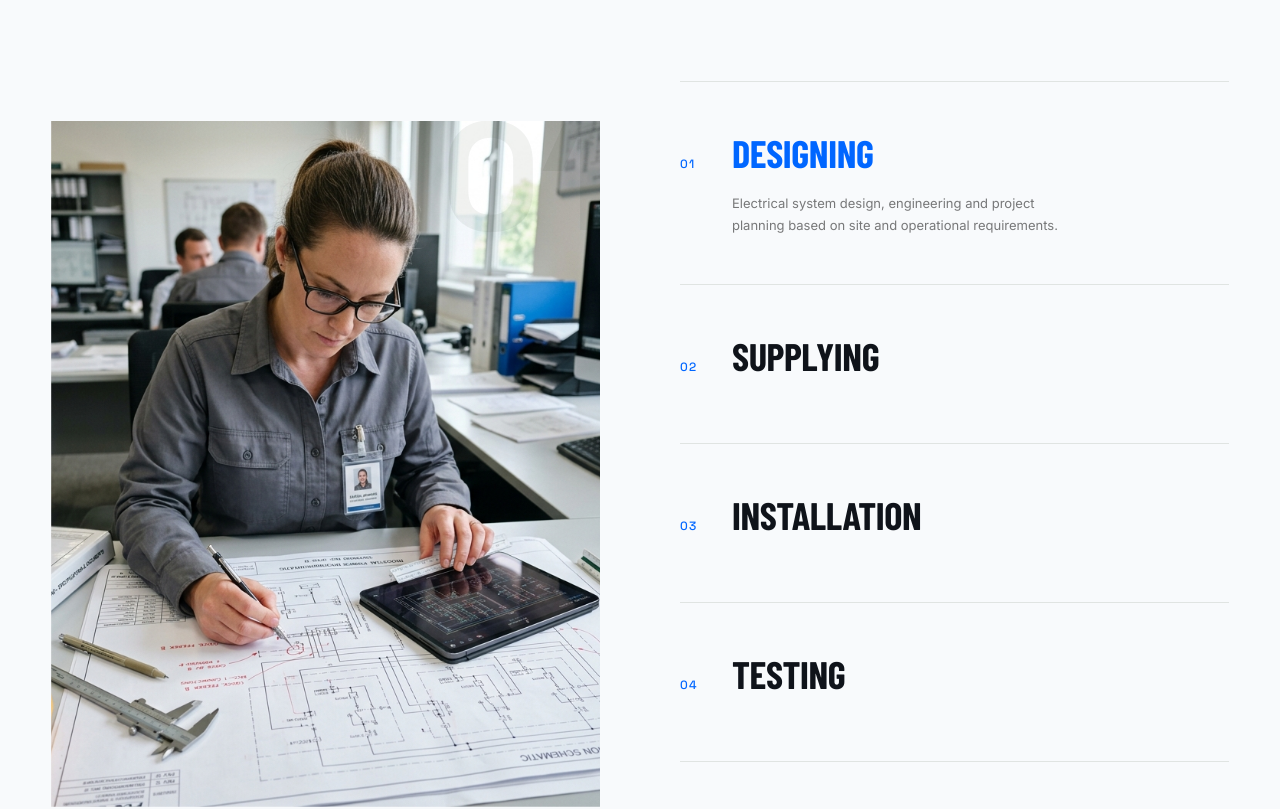
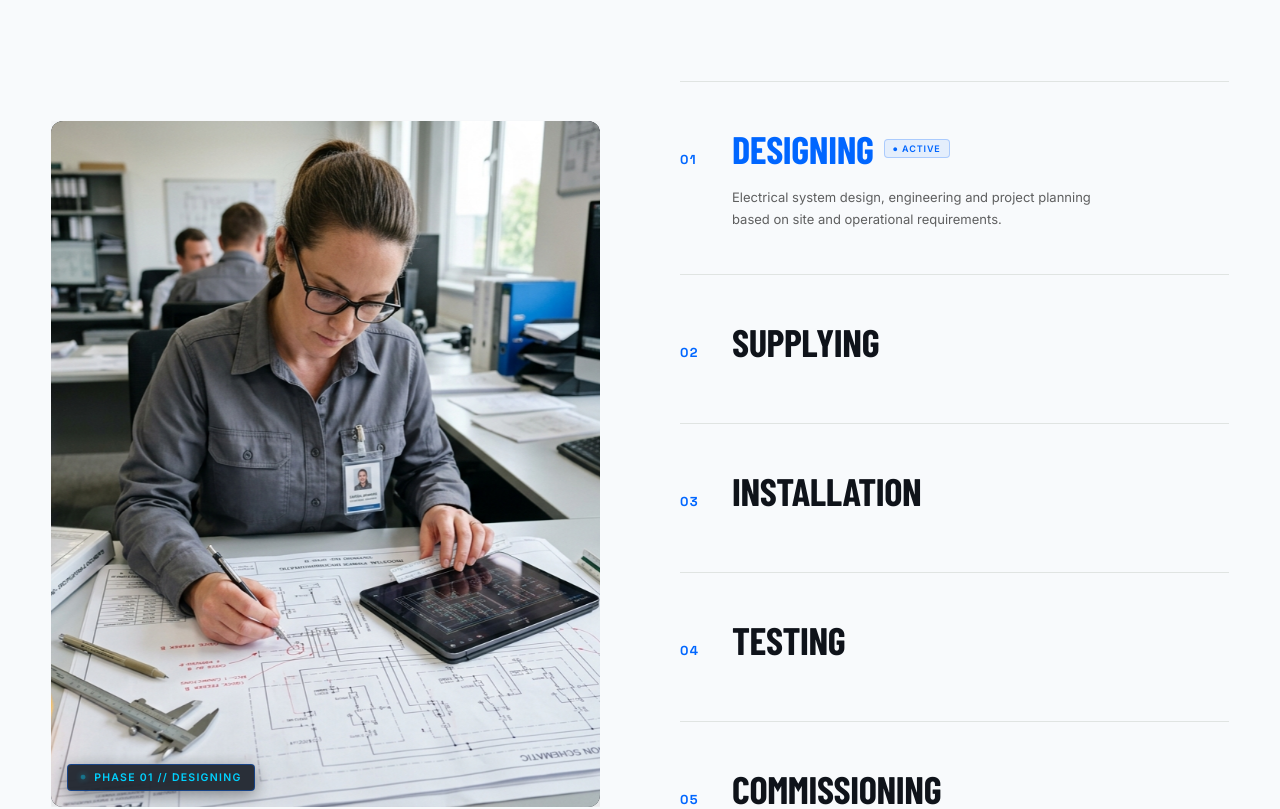
Before and after one commit to rahim-007/rayyan-electricals, a React (Vite) app: page / in a window 1280 px wide. Shown: the part 4967-5776 px from the top of the page. Built offline with nearby package versions, Linux system fonts and the light colour scheme; a web font is replaced by a local one.

Commit message:
feat(lifecycle): implement Option 2 CAD Shutter to Reality transition with compass dial counter and click interaction

```diff
--- a/src/components/CoreBusiness.jsx
+++ b/src/components/CoreBusiness.jsx
@@ -87,13 +87,63 @@ export default function CoreBusiness() {
     return () => ctx.revert();
   }, []);
 
-  // Animate image on stage change
+  // Animate image on stage change (Option 2: Precision Architectural CAD Shutter to Reality)
   useEffect(() => {
     if (currentImageRef.current) {
+      const el = currentImageRef.current;
+      const img = el.querySelector('img');
+      const counter = el.querySelector('.stage-counter');
+      const blade = el.querySelector('.stage-shutter-blade');
+
+      const tl = gsap.timeline();
+
+      // 1. Precision geometric shutter wipe with scale pull
+      tl.fromTo(
+        el,
+        {
+          clipPath: 'polygon(0% 0%, 100% 0%, 100% 0%, 0% 0%)',
+        },
+        {
+          clipPath: 'polygon(0% 0%, 100% 0%, 100% 100%, 0% 100%)',
+          duration: 0.72,
+          ease: 'power3.inOut',
+        }
+      );
+
+      if (img) {
+        tl.fromTo(
+          img,
+          { scale: 1.12, filter: 'contrast(1.05) brightness(1.08)' },
+          { scale: 1.0, filter: 'contrast(1) brightness(1)', duration: 0.85, ease: 'power2.out' },
+          '<'
+        );
+      }
+
+      // 2. CAD Laser Shutter Blade Line sweeping down the cutting edge
+      if (blade) {
+        tl.fromTo(
+          blade,
+          { top: '0%', opacity: 1 },
+          { top: '100%', opacity: 1, duration: 0.72, ease: 'power3.inOut', onComplete: () => gsap.set(blade, { opacity: 0 }) },
+          '<'
+        );
+      }
+
+      // 3. Precision compass dial rotation on the stage counter
+      if (counter) {
+        tl.fromTo(
+          counter,
+          { rotate: -25, scale: 0.85, opacity: 0, y: 15 },
+          { rotate: 0, scale: 1, opacity: 0.08, y: 0, duration: 0.8, ease: 'power3.out' },
+          '<'
+        );
+      }
+
+      // 4. Staggered reveal of description text for active stage
       gsap.fromTo(
-        currentImageRef.current,
-        { clipPath: 'inset(0 0 100% 0)', scale: 1.08 },
-        { clipPath: 'inset(0 0 0% 0)', scale: 1, duration: 0.8, ease: 'power4.out' }
+        '.core-stage.active .core-stage-desc p',
+        { opacity: 0, y: 10 },
+        { opacity: 1, y: 0, duration: 0.45, delay: 0.1, ease: 'power2.out' }
       );
     }
   }, [activeStage]);
@@ -102,6 +152,10 @@ export default function CoreBusiness() {
     if (el && !stageRefs.current.includes(el)) {
       stageRefs.current.push(el);
     }
+  };
+
+  const handleStageClick = (index) => {
+    setActiveStage(index);
   };
 
   return (
@@ -124,12 +178,19 @@ export default function CoreBusiness() {
               ref={currentImageRef}
               className="stage-image-wrap"
             >
+              <div className="stage-shutter-blade" aria-hidden="true" />
               <img
                 src={stages[activeStage].image}
                 alt={stages[activeStage].imageAlt}
                 loading="lazy"
               />
               <span className="stage-counter">{stages[activeStage].number}</span>
+
+              {/* CAD Technical Telemetry Badge */}
+              <div className="stage-cad-badge">
+                <span className="stage-cad-dot" />
+                <span>PHASE {stages[activeStage].number} // {stages[activeStage].title}</span>
+              </div>
             </div>
           </div>
 
@@ -139,11 +200,26 @@ export default function CoreBusiness() {
               <div
                 key={stage.number}
                 ref={addToStageRefs}
+                onClick={() => handleStageClick(i)}
                 className={`core-stage ${activeStage === i ? 'active' : ''}`}
+                role="button"
+                tabIndex={0}
+                aria-expanded={activeStage === i}
+                onKeyDown={(e) => {
+                  if (e.key === 'Enter' || e.key === ' ') {
+                    e.preventDefault();
+                    handleStageClick(i);
+                  }
+                }}
               >
                 <div className="core-stage-header">
                   <span className="core-stage-number">{stage.number}</span>
-                  <h3 className="core-stage-title">{stage.title}</h3>
+                  <h3 className="core-stage-title">
+                    {stage.title}
+                    {activeStage === i && (
+                      <span className="core-stage-active-badge">● ACTIVE</span>
+                    )}
+                  </h3>
                 </div>
                 <div className="core-stage-desc">
                   <p>{stage.desc}</p>
--- a/src/styles/responsive.css
+++ b/src/styles/responsive.css
@@ -310,6 +310,14 @@
   .core-stage-desc {
     padding-left: 0;
     max-width: 100%;
+  }
+
+  .stage-cad-badge {
+    bottom: 10px;
+    left: 10px;
+    padding: 4px 8px;
+    font-size: 9px;
+    letter-spacing: 0.08em;
   }
 
   .core-stage-desc p {
--- a/src/styles/services.css
+++ b/src/styles/services.css
@@ -296,24 +296,82 @@
   overflow: hidden;
   aspect-ratio: 4/5;
   margin-top: 40px;
+  border-radius: 12px;
+  box-shadow: 0 16px 48px rgba(0, 0, 0, 0.16);
+  background: #0B111A;
 }
 
 .stage-image-wrap img {
   width: 100%;
   height: 100%;
   object-fit: cover;
+  will-change: transform, filter;
+}
+
+/* CAD Laser Shutter Blade Line */
+.stage-shutter-blade {
+  position: absolute;
+  top: 0;
+  left: 0;
+  right: 0;
+  height: 3px;
+  background: linear-gradient(90deg, transparent, #00d4ff, #ffffff, #00d4ff, transparent);
+  box-shadow: 0 0 16px #00d4ff, 0 0 32px rgba(0, 212, 255, 0.8);
+  z-index: 5;
+  pointer-events: none;
+  opacity: 0;
+}
+
+/* CAD Technical Corner Telemetry Tag */
+.stage-cad-badge {
+  position: absolute;
+  bottom: 16px;
+  left: 16px;
+  z-index: 4;
+  display: inline-flex;
+  align-items: center;
+  gap: 8px;
+  background: rgba(11, 17, 26, 0.85);
+  border: 1px solid rgba(0, 102, 255, 0.4);
+  backdrop-filter: blur(10px);
+  -webkit-backdrop-filter: blur(10px);
+  padding: 6px 12px;
+  border-radius: 4px;
+  font-family: var(--font-body);
+  font-size: 10.5px;
+  font-weight: 700;
+  letter-spacing: 0.12em;
+  color: var(--color-cyan-spark);
+  text-transform: uppercase;
+  box-shadow: 0 4px 16px rgba(0, 0, 0, 0.4);
+}
+
+.stage-cad-dot {
+  width: 6px;
+  height: 6px;
+  border-radius: 50%;
+  background: var(--color-cyan-spark);
+  box-shadow: 0 0 8px var(--color-cyan-spark);
+  animation: cadPulse 2s infinite ease-in-out;
+}
+
+@keyframes cadPulse {
+  0%, 100% { opacity: 1; transform: scale(1); }
+  50% { opacity: 0.4; transform: scale(0.8); }
 }
 
 .stage-counter {
   font-family: var(--font-number);
   font-size: clamp(80px, 12vw, 180px);
   font-weight: 900;
-  color: rgba(16, 29, 6, 0.06);
+  color: rgba(16, 29, 6, 0.08);
   position: absolute;
   top: -20px;
   right: -10px;
   line-height: 1;
   pointer-events: none;
+  transform-origin: 70% 30%;
+  will-change: transform, opacity;
 }
 
 /* Stages */
@@ -324,10 +382,16 @@
 }
 
 .core-stage {
-  padding: 48px 0;
+  padding: 44px 0;
   border-top: 1px solid rgba(16, 29, 6, 0.1);
-  cursor: default;
-  transition: all 0.3s ease;
+  cursor: pointer;
+  transition: all 0.35s cubic-bezier(0.16, 1, 0.3, 1);
+  user-select: none;
+}
+
+.core-stage:hover:not(.active) .core-stage-title {
+  color: var(--color-royal-blue);
+  transform: translateX(6px);
 }
 
 .core-stage:last-child {
@@ -338,13 +402,13 @@
   display: flex;
   align-items: baseline;
   gap: 20px;
-  margin-bottom: 16px;
+  margin-bottom: 14px;
 }
 
 .core-stage-number {
   font-family: var(--font-number);
-  font-size: 12px;
-  font-weight: 500;
+  font-size: 13px;
+  font-weight: 700;
   letter-spacing: 0.1em;
   color: var(--color-golden);
   min-width: 32px;
@@ -357,23 +421,45 @@
   text-transform: uppercase;
   color: var(--color-dark-green);
   letter-spacing: -0.01em;
-  transition: color 0.3s ease;
+  transition: color 0.3s ease, transform 0.3s ease;
+  display: flex;
+  align-items: center;
+  flex-wrap: wrap;
+  gap: 10px;
 }
 
 .core-stage.active .core-stage-title {
   color: var(--color-golden);
 }
 
+/* Active Phase Badge */
+.core-stage-active-badge {
+  display: inline-flex;
+  align-items: center;
+  gap: 5px;
+  font-family: var(--font-body);
+  font-size: 9px;
+  font-weight: 700;
+  letter-spacing: 0.1em;
+  text-transform: uppercase;
+  color: var(--color-golden);
+  background: rgba(0, 102, 255, 0.08);
+  border: 1px solid rgba(0, 102, 255, 0.25);
+  padding: 3px 8px;
+  border-radius: 4px;
+  vertical-align: middle;
+}
+
 .core-stage-desc {
   font-family: var(--font-body);
   font-size: clamp(13px, 1vw, 15px);
   line-height: 1.7;
-  color: rgba(34, 34, 34, 0.6);
+  color: rgba(34, 34, 34, 0.72);
   padding-left: 52px;
-  max-width: 400px;
+  max-width: 440px;
   max-height: 0;
   overflow: hidden;
-  transition: max-height 0.5s var(--ease-out), opacity 0.4s ease;
+  transition: max-height 0.45s cubic-bezier(0.16, 1, 0.3, 1), opacity 0.35s ease;
   opacity: 0;
 }
 
```
